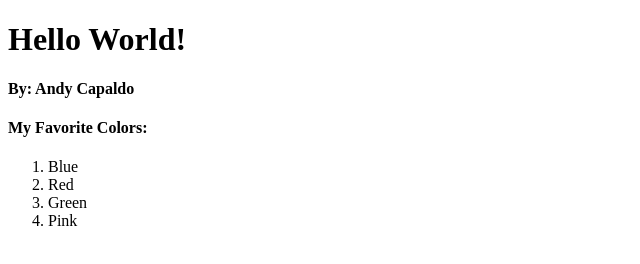
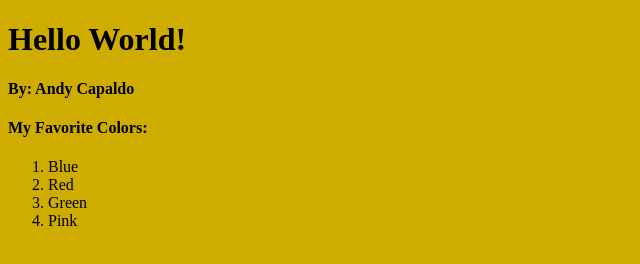
Before and after one commit to andycapaldo/kekambas-132_hello_world, a plain HTML site: page index.html in a window 1280 px wide. Shown: the whole page, without its empty margins (0-640 px from the left). Drawn offline with Linux system fonts and the light colour scheme.

Commit message:
Add styling to the body

```diff
--- a/index.html
+++ b/index.html
@@ -4,6 +4,13 @@
         <meta charset="UTF-8">
         <meta name="viewport" content="width=device-width, initial-scale=1.0">
         <title>Day 1</title>
+
+        <style>
+            body {
+                background-color: #cfac00;
+                color: black
+            }
+        </style>
     </head>
     <body>
         <h1>Hello World!</h1>
```
